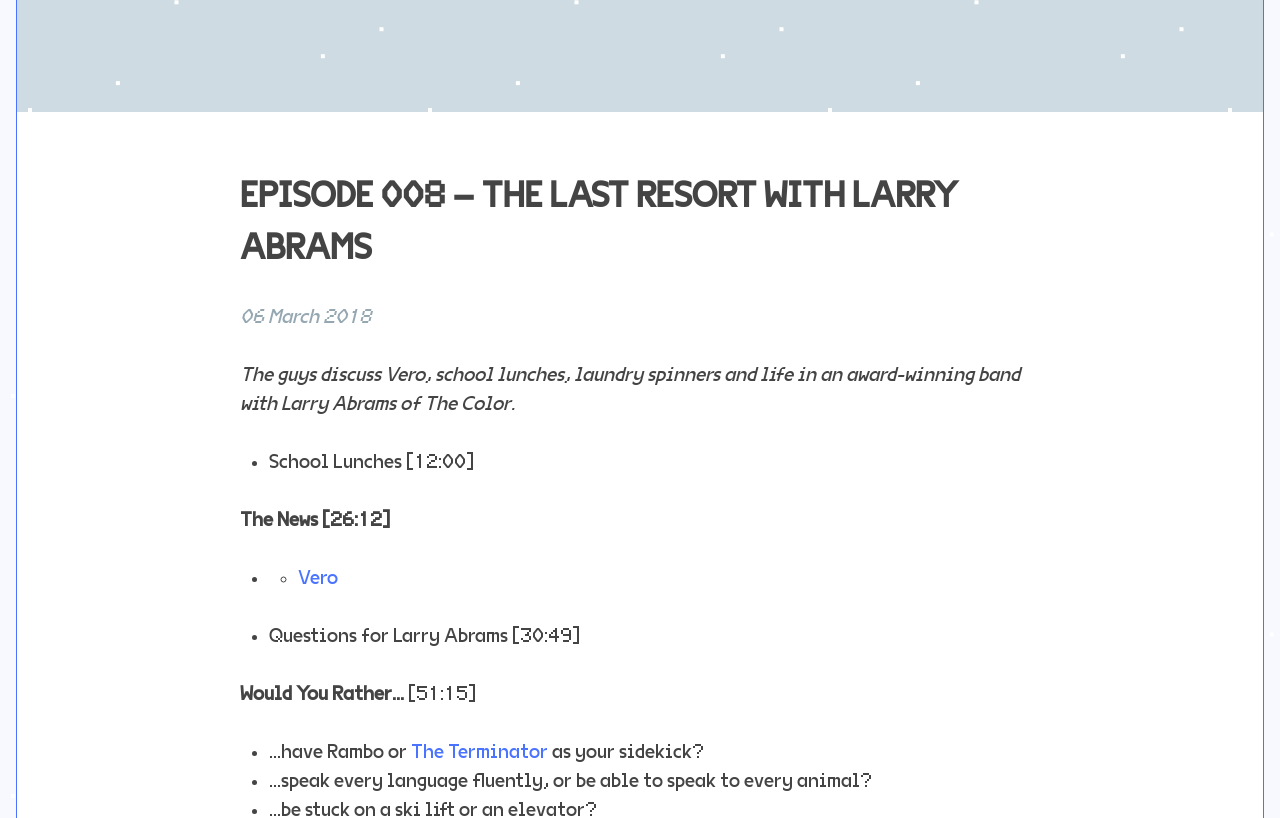
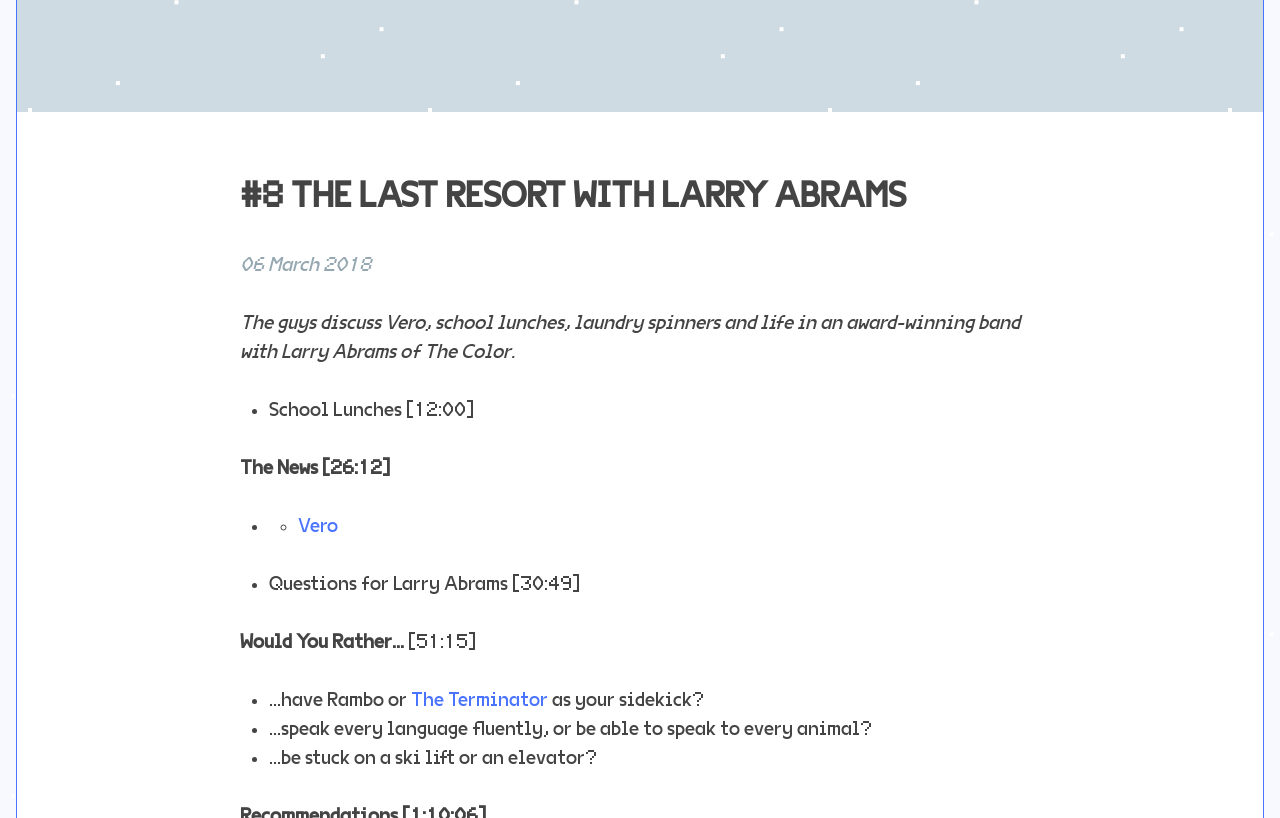
Before and after one commit to jondueck/whatevertown, a Jekyll site: the page built from _posts/2018-03-06-008.md, in a window 1280 px wide and 900 px high, scrolled down 307 px, cut to the strip 82-900 px from the top of the window. Built offline with Jekyll 4.4.1, drawn with Linux system fonts in a browser that asks for light colours; some web fonts are replaced; comment, search, counter and statistics services are not loaded.

Commit message:
Updated 008

```diff
--- a/_posts/2018-03-06-008.md
+++ b/_posts/2018-03-06-008.md
@@ -1,5 +1,5 @@
 ---
-title: Episode 008 – The Last Resort with Larry Abrams
+title: "#8 The Last Resort with Larry Abrams"
 date: 2018-03-06 16:00:00 -06:00
 permalink: "/episode/8/"
 author: Whatevertown
```
